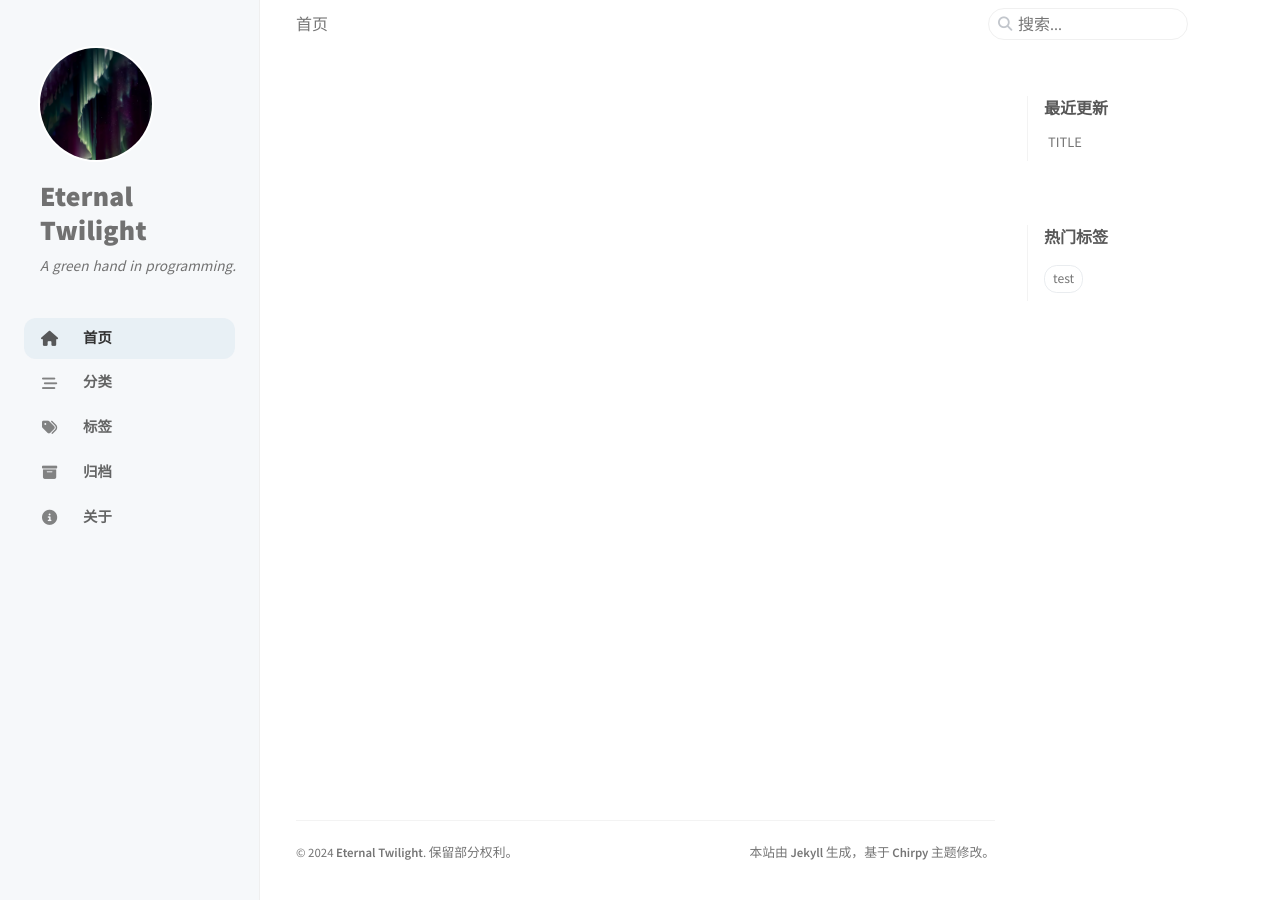
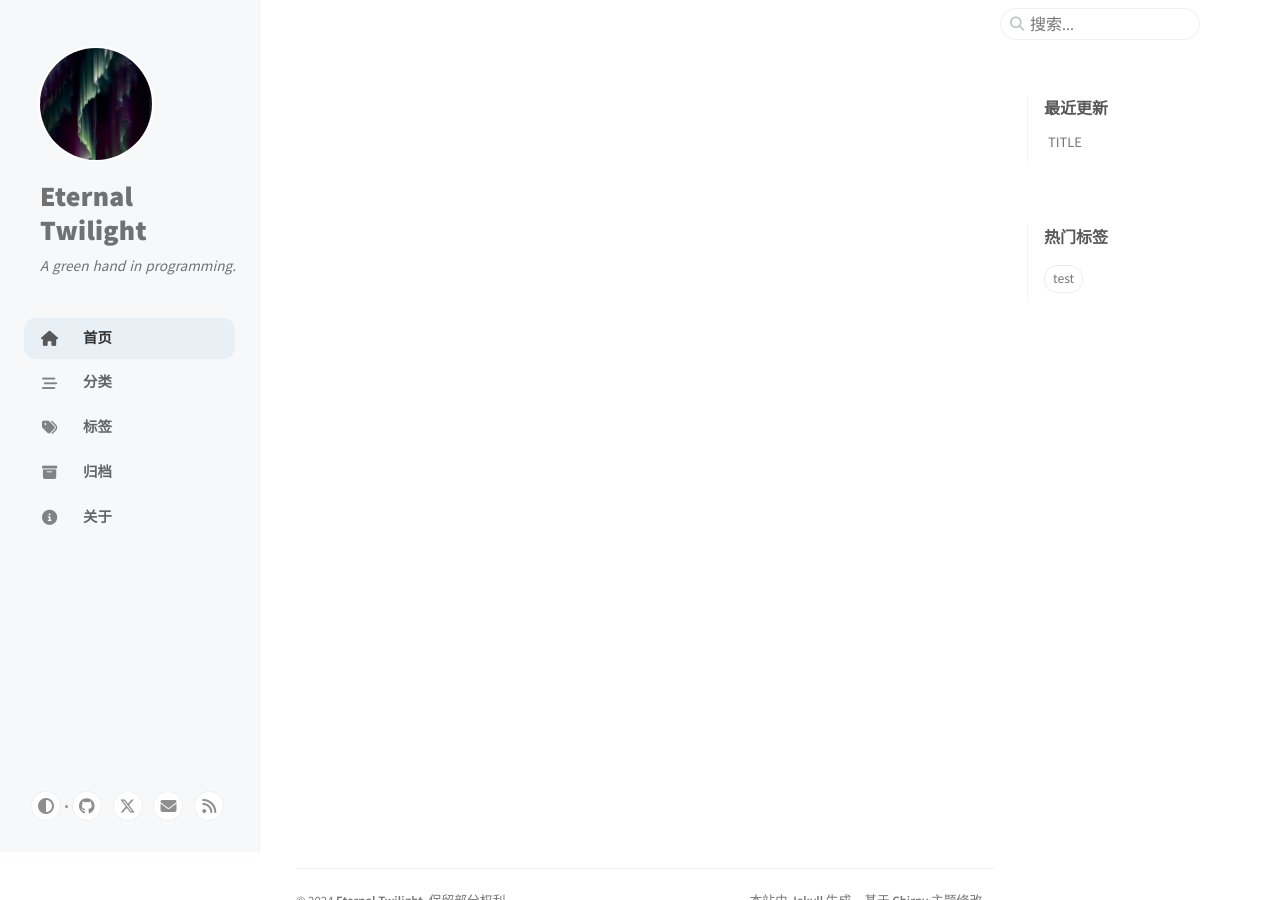
Before and after one commit to EtnlTwilight/etnltwilight.github, a Jekyll site: the page built from index.html, in a window 1280 px wide and 900 px high. Built offline with Jekyll 4.4.1, drawn with Linux system fonts in a browser that asks for light colours; cached includes are drawn as plain includes.

Commit message:
Update Template.

```diff
--- a/_layouts/default.html
+++ b/_layouts/default.html
@@ -17,12 +17,13 @@ layout: compress
   {% include head.html %}
 
   <body>
+    {% include topbar.html lang=lang %}
+
+    {% include sidebar.html lang=lang %}
+
     <div id="main-wrapper" class="d-flex justify-content-center">
       <div class="container d-flex flex-column px-xxl-5">
-        {% include topbar.html lang=lang %}
-
         <div class="row flex-grow-1">
-          {% include sidebar.html lang=lang %}
 
           <main aria-label="Main Content" class="col-12 col-lg-11 col-xl-9 px-md-4">
             {% if layout.refactor or layout.layout == 'default' %}
--- a/_sass/addon/commons.scss
+++ b/_sass/addon/commons.scss
@@ -675,7 +675,7 @@ $btn-mb: 0.5rem;
   position: fixed;
   top: 0;
   left: 0;
-  height: calc(100vw - $topbar-height);
+  height: calc(100vh - $topbar-height);
   overflow-y: auto;
   width: $sidebar-width;
   z-index: 99;
@@ -1275,6 +1275,10 @@ search {
       transform: translateX(0);
     }
 
+    #main-wrapper {
+      transform: translateX($sidebar-width);
+    }
+
     #back-to-top {
       visibility: hidden;
     }
```
